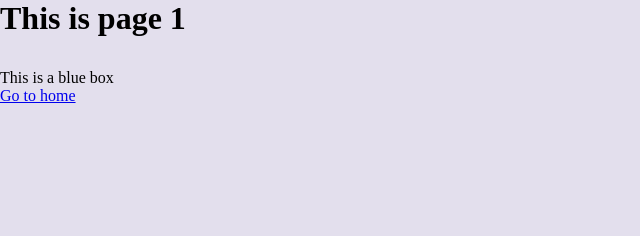
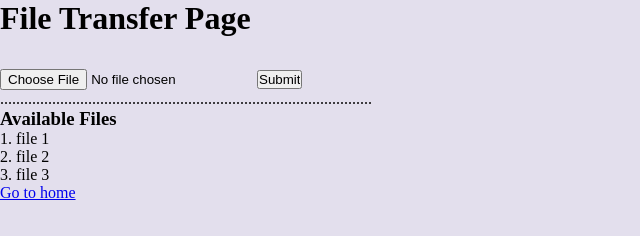
Before and after one commit to Abdullah50501/fws, a plain HTML site: page page1.html in a window 1280 px wide. Shown: the whole page, without its empty margins (0-640 px from the left). Drawn offline with Linux system fonts and the light colour scheme.

Commit message:
added file transfer page and JS templete

```diff
--- /dev/null
+++ b/js/page1ap.js
@@ -0,0 +1,29 @@
+// get element on the page
+let fileToBeUploaded = document.getElementById('fileToBeUploaded');
+let uploadButton = document.getElementById('upload');
+let fileList = document.getElementById('fileList');
+
+//below list to be requsted from server
+let availableFiles = ['file 1', 'file 2', 'file 3']
+
+//papulate files in file list
+updateAvailableFiles (availableFiles);
+
+uploadButton.addEventListener('click', uploadtoserver);
+function uploadtoserver (){
+    console.log(`uploading ${fileToBeUploaded.value}`);
+    availableFiles.push(fileToBeUploaded.value);
+    fileToBeUploaded.value = null;
+    updateAvailableFiles (availableFiles);
+}
+
+function updateAvailableFiles (availableFiles){
+    fileList.innerHTML = '';
+    for(let i=0; i<availableFiles.length; i++){
+
+        let item = document.createElement('li');
+        let itemText = document.createTextNode(`${i+1}. ${availableFiles[i]}`);
+        item.appendChild(itemText);
+        fileList.appendChild(item);
+    }
+}
--- a/page1.html
+++ b/page1.html
@@ -4,14 +4,20 @@
     <meta charset="UTF-8">
     <title>Page 1</title>
     <link rel="stylesheet" href="css/style.css">
+    <script src="js/page1ap.js" defer></script>
 </head>
 <body>
-<h1>This is page 1</h1>
-<div class="box1">
-<P>
-    This is a blue box
-</P>
-</div>
-<p><a href="index.html">Go to home</a></p>
+    <h1>File Transfer Page</h1>
+    <div class="box1">
+        <input id="fileToBeUploaded" type="file">
+        <input id="upload" type="submit">
+    </div>
+    <div class="box2">
+        <p4>.............................................................................................</p4>
+        <h3>Available Files</h3>
+        <ul id="fileList">
+        </ul>
+    </div>
+    <p><a href="index.html">Go to home</a></p>
 </body>
 </html>
```
Also changed, not shown: index.html (+2 -2 lines).
